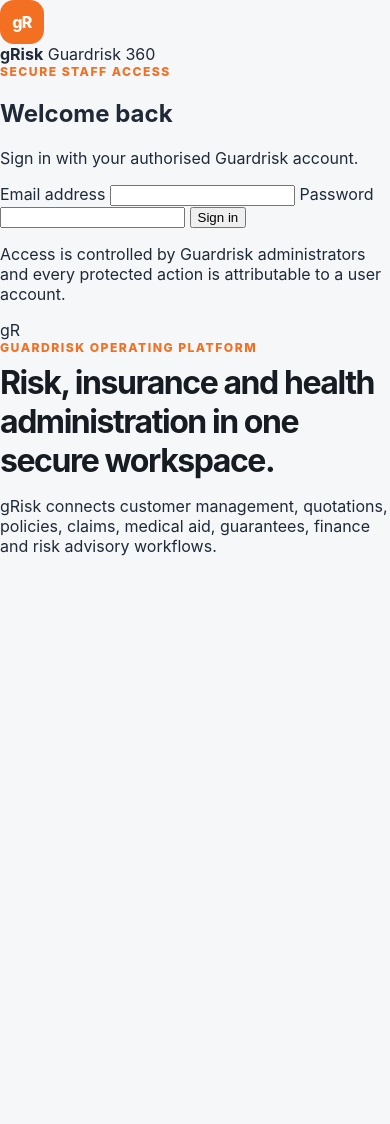
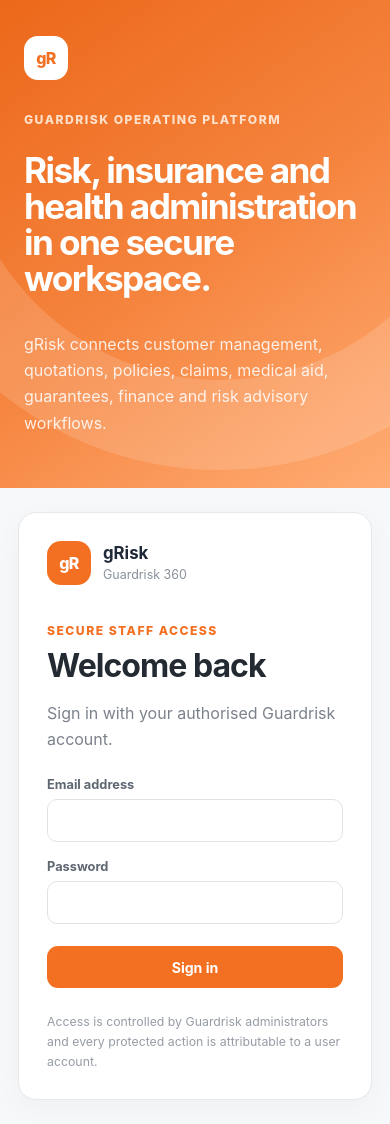
Before and after one commit to ithute-stak/gRisk, an ASP.NET Core app: page /login in a window 390 px wide. Before the commit the page ends 556 px from the top, so only its background shows below. Run offline with ASP.NET Core 8, Linux system fonts and the light colour scheme.

Commit message:
feat(web): add responsive CRM and authentication design system

```diff
--- a/apps/web/wwwroot/css/app.css
+++ b/apps/web/wwwroot/css/app.css
@@ -9,6 +9,8 @@
 html, body, #app { min-height: 100%; margin: 0; }
 body { min-width: 320px; }
 a { color: inherit; text-decoration: none; }
+button, input, select { font: inherit; }
+button { cursor: pointer; }
 
 .app-shell {
     min-height: 100vh;
@@ -20,20 +22,24 @@
     position: sticky;
     top: 0;
     height: 100vh;
+    display: flex;
+    flex-direction: column;
     padding: 28px 20px;
     background: #ffffff;
     border-right: 1px solid #e7e9ed;
 }
 
-.brand {
+.brand, .login-brand {
     display: flex;
     align-items: center;
     gap: 12px;
+}
+.brand {
     padding: 0 8px 24px;
     border-bottom: 1px solid #eceef1;
 }
 
-.brand-mark, .boot-mark {
+.brand-mark, .boot-mark, .auth-brand-mark {
     display: grid;
     place-items: center;
     width: 44px;
@@ -45,8 +51,8 @@
     letter-spacing: -0.04em;
 }
 
-.brand strong { display: block; font-size: 1.05rem; }
-.brand span { color: #8a919b; font-size: .78rem; }
+.brand strong, .login-brand strong { display: block; font-size: 1.05rem; }
+.brand span, .login-brand span { color: #8a919b; font-size: .78rem; }
 
 .nav-list {
     display: grid;
@@ -64,6 +70,23 @@
 
 .nav-list a:hover { background: #f8f8f9; color: #222831; }
 .nav-list a.active { background: #fff1e8; color: #c9520c; }
+.sidebar-footer {
+    display: grid;
+    gap: 7px;
+    margin-top: auto;
+    padding: 18px 10px 0;
+    border-top: 1px solid #eceef1;
+    color: #737b85;
+    font-size: .8rem;
+}
+.text-button {
+    width: max-content;
+    padding: 0;
+    border: 0;
+    background: transparent;
+    color: #c9520c;
+    font-weight: 700;
+}
 
 .main-panel { min-width: 0; }
 .topbar {
@@ -95,6 +118,7 @@
     align-items: flex-start;
     margin-bottom: 30px;
 }
+.split-heading { align-items: center; }
 
 .eyebrow {
     margin: 0 0 8px;
@@ -104,9 +128,12 @@
     letter-spacing: .12em;
     text-transform: uppercase;
 }
+.eyebrow.light { color: #ffe0ca; }
 
 h1 { margin: 0; color: #171b22; font-size: clamp(2rem, 4vw, 3rem); letter-spacing: -.045em; }
+h2 { color: #242a32; }
 .lede { max-width: 760px; margin: 12px 0 0; color: #6b7280; line-height: 1.65; }
+.muted { color: #7b828c; line-height: 1.6; }
 
 .api-state {
     flex: 0 0 auto;
@@ -129,7 +156,7 @@
     gap: 16px;
     margin-bottom: 28px;
 }
-.metric-card, .module-card {
+.metric-card, .module-card, .workspace-card, .login-card {
     background: #fff;
     border: 1px solid #e6e8eb;
     border-radius: 18px;
@@ -161,6 +188,115 @@
 .module-card h2 { margin: 1px 0 6px; font-size: 1rem; color: #242a32; }
 .module-card p { margin: 0; color: #7b828c; font-size: .86rem; line-height: 1.55; }
 
+.button {
+    display: inline-flex;
+    align-items: center;
+    justify-content: center;
+    min-height: 42px;
+    padding: 0 16px;
+    border-radius: 11px;
+    border: 1px solid transparent;
+    font-size: .88rem;
+    font-weight: 750;
+}
+.button.primary { background: #f36f21; color: #fff; }
+.button.primary:hover { background: #dc5f14; }
+.button.secondary { background: #fff; border-color: #dfe3e8; color: #4e5661; }
+.button:disabled { opacity: .6; cursor: wait; }
+
+.input {
+    width: 100%;
+    min-height: 43px;
+    padding: 10px 12px;
+    border: 1px solid #dfe3e8;
+    border-radius: 10px;
+    background: #fff;
+    color: #252b33;
+    outline: none;
+}
+.input:focus { border-color: #f36f21; box-shadow: 0 0 0 3px rgba(243,111,33,.1); }
+label > span { display: block; margin-bottom: 7px; color: #5f6772; font-size: .8rem; font-weight: 700; }
+
+.alert {
+    margin: 0 0 20px;
+    padding: 12px 14px;
+    border-radius: 11px;
+    font-size: .86rem;
+}
+.alert.error { background: #fff0ed; border: 1px solid #ffd0c6; color: #9f321d; }
+
+.workspace-card { padding: 22px; margin-bottom: 22px; }
+.create-customer-card { border-top: 3px solid #f36f21; }
+.section-heading { display: flex; justify-content: space-between; align-items: center; margin-bottom: 20px; }
+.section-heading h2 { margin: 0; }
+.form-grid { display: grid; grid-template-columns: repeat(2, minmax(0, 1fr)); gap: 16px; }
+.form-grid .span-2 { grid-column: span 2; }
+.form-actions { display: flex; justify-content: flex-end; gap: 10px; margin-top: 20px; }
+.customer-toolbar { display: flex; justify-content: space-between; gap: 16px; align-items: center; margin-bottom: 18px; }
+.search-field { display: flex; gap: 8px; width: min(700px, 100%); }
+.record-count { color: #7a828d; font-size: .82rem; font-weight: 700; white-space: nowrap; }
+.table-wrap { overflow-x: auto; }
+.data-table { width: 100%; border-collapse: collapse; min-width: 760px; }
+.data-table th {
+    padding: 11px 12px;
+    border-bottom: 1px solid #e5e8ec;
+    color: #858d97;
+    font-size: .72rem;
+    letter-spacing: .07em;
+    text-align: left;
+    text-transform: uppercase;
+}
+.data-table td { padding: 15px 12px; border-bottom: 1px solid #eef0f2; color: #555e69; font-size: .86rem; vertical-align: middle; }
+.data-table tbody tr:hover { background: #fffaf6; }
+.customer-cell, .contact-cell { display: grid; gap: 4px; }
+.customer-cell strong { color: #252b33; }
+.customer-cell span, .contact-cell small { color: #969da6; font-size: .75rem; }
+.type-label { color: #606873; font-weight: 650; }
+.status-pill { display: inline-flex; padding: 5px 8px; border-radius: 999px; background: #f1f3f5; color: #69717b; font-size: .72rem; font-weight: 750; }
+.status-pill.active { background: #e9f8ef; color: #1d7a48; }
+.status-pill.prospect { background: #fff4df; color: #9c6308; }
+.status-pill.suspended { background: #fff0ed; color: #a3402b; }
+.loading-state { padding: 52px 10px; text-align: center; color: #858d97; }
+.empty-state.compact { padding: 52px 18px; }
+
+.auth-shell {
+    min-height: 100vh;
+    display: grid;
+    grid-template-columns: minmax(0, 1fr) minmax(380px, 44%);
+    background: #fff;
+}
+.auth-main { display: grid; place-items: center; padding: 42px; background: #f7f8fa; }
+.auth-brand-panel {
+    position: relative;
+    overflow: hidden;
+    display: flex;
+    flex-direction: column;
+    justify-content: flex-end;
+    padding: clamp(38px, 6vw, 76px);
+    background: linear-gradient(145deg, #ec681a 0%, #f5843e 52%, #ffac74 100%);
+    color: white;
+}
+.auth-brand-panel::before {
+    content: "";
+    position: absolute;
+    width: 520px;
+    height: 520px;
+    border-radius: 50%;
+    top: -230px;
+    right: -180px;
+    border: 90px solid rgba(255,255,255,.14);
+}
+.auth-brand-panel > * { position: relative; z-index: 1; }
+.auth-brand-panel h1 { max-width: 620px; margin: 15px 0 18px; color: #fff; font-size: clamp(2.2rem, 4vw, 4.4rem); line-height: 1.02; }
+.auth-brand-panel p { max-width: 590px; line-height: 1.65; color: rgba(255,255,255,.86); }
+.auth-brand-mark { margin-bottom: 30px; background: #fff; color: #f36f21; }
+.login-card { width: min(470px, 100%); padding: clamp(28px, 5vw, 48px); }
+.login-brand { margin-bottom: 38px; }
+.login-card h2 { margin: 5px 0 8px; font-size: 2rem; letter-spacing: -.03em; }
+.form-stack { display: grid; gap: 17px; margin-top: 25px; }
+.form-stack .button { width: 100%; margin-top: 5px; }
+.login-help { margin: 24px 0 0; color: #969da6; font-size: .77rem; line-height: 1.6; }
+
 .boot-screen {
     min-height: 100vh;
     display: grid;
@@ -175,17 +311,27 @@
 @media (max-width: 1100px) {
     .app-shell { grid-template-columns: 220px minmax(0, 1fr); }
     .metric-grid { grid-template-columns: repeat(2, 1fr); }
+    .auth-shell { grid-template-columns: 1fr; }
+    .auth-brand-panel { min-height: 340px; order: -1; }
 }
 
 @media (max-width: 760px) {
     .app-shell { display: block; }
     .sidebar { position: static; height: auto; border-right: 0; border-bottom: 1px solid #e7e9ed; }
+    .sidebar-footer { margin-top: 20px; }
     .nav-list { grid-template-columns: repeat(2, minmax(0, 1fr)); }
     .topbar { padding: 0 20px; }
     .content-area { padding: 24px 20px; }
     .page-heading { display: block; }
+    .split-heading .button { margin-top: 18px; }
     .api-state { margin-top: 18px; width: max-content; }
     .module-grid { grid-template-columns: 1fr; }
+    .form-grid { grid-template-columns: 1fr; }
+    .form-grid .span-2 { grid-column: span 1; }
+    .customer-toolbar { align-items: stretch; flex-direction: column; }
+    .search-field { flex-direction: column; }
+    .auth-main { padding: 24px 18px; }
+    .auth-brand-panel { padding: 36px 24px; }
 }
 
 @media (max-width: 480px) {
```
